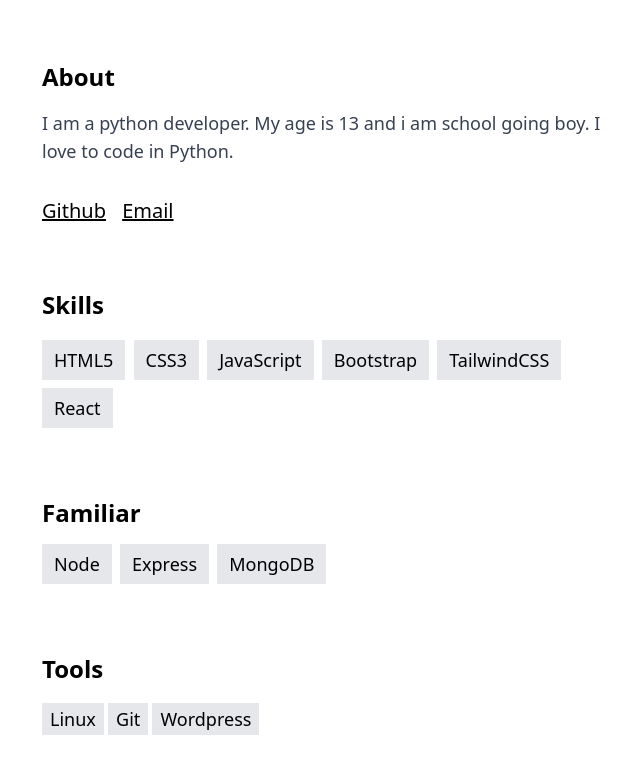
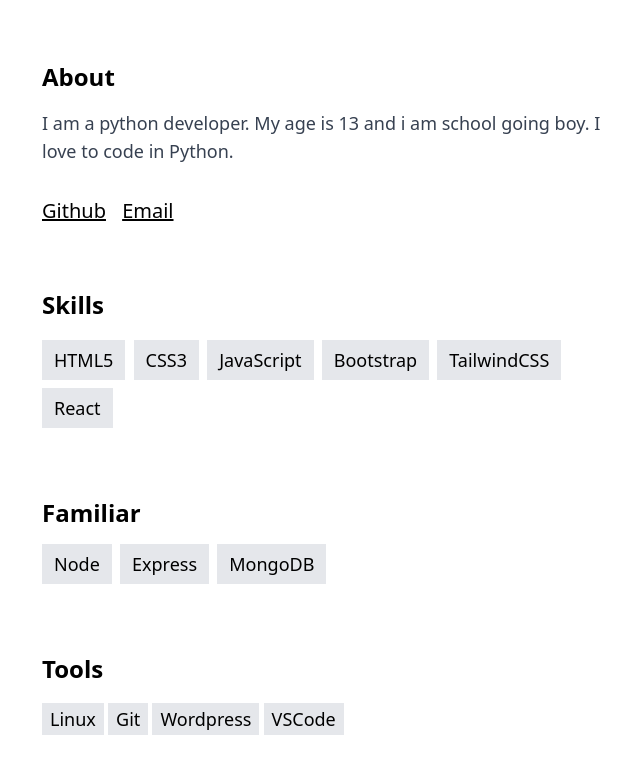
Before and after one commit to harshjangrap/portfolio, a plain HTML site: page index.html in a window 1280 px wide. Shown: the part 181-954 px from the top of the page, without its empty margins (302-942 px from the left). Drawn offline with nearby package versions, Linux system fonts and the light colour scheme.

Commit message:
Update index.html

```diff
--- a/index.html
+++ b/index.html
@@ -60,6 +60,7 @@
             <span class="bg-gray-200 px-2 py-1 text-lg">Linux</span>
             <span class="bg-gray-200 px-2 py-1 text-lg">Git</span>
             <span class="bg-gray-200 px-2 py-1 text-lg">Wordpress</span>
+              <span class="bg-gray-200 px-2 py-1 text-lg">VSCode</span>
           </div>
         </div>
       </div>
```
